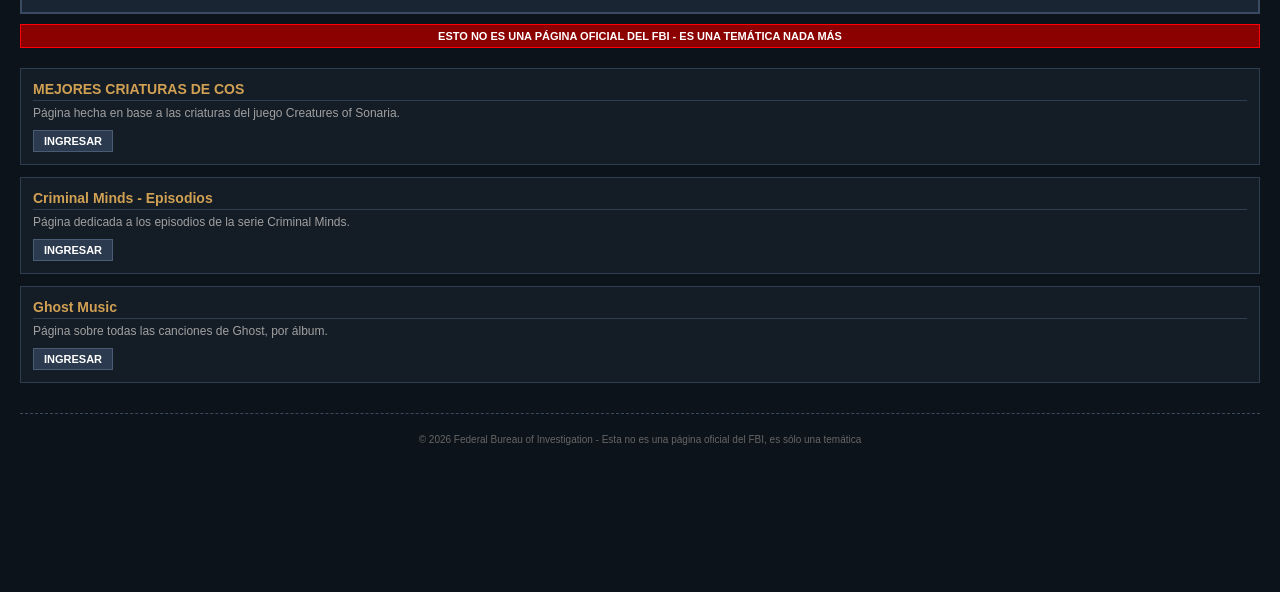
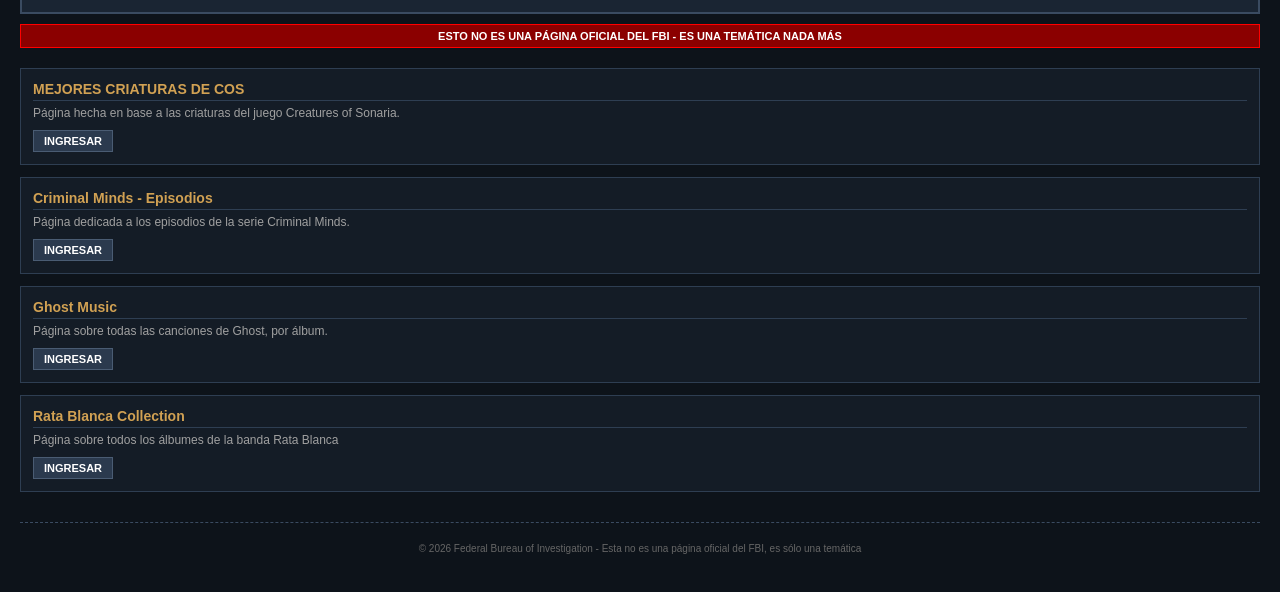
Before and after one commit to milocoparaescribir-droid/fbibau, a plain HTML site: page index.html in a window 1280 px wide. Shown: the part 148-740 px from the top of the page. Drawn offline with Linux system fonts and the light colour scheme.

Commit message:
Modify index.html with new content and links
Updated links for Ghost Music and added Rata Blanca Collection section.

```diff
--- a/index.html
+++ b/index.html
@@ -35,7 +35,13 @@
         <div class="menu-tarjeta">
             <h3>Ghost Music</h3>
             <p>Página sobre todas las canciones de Ghost, por álbum.</p>
-            <a href="" target="_blank">INGRESAR</a>
+            <a href="https://milocoparaescribir-droid.github.io/ghostmusic/" target="_blank">INGRESAR</a>
+        </div>
+
+        <div class="menu-tarjeta">
+            <h3>Rata Blanca Collection</h3>
+            <p>Página sobre todos los álbumes de la banda Rata Blanca</p>
+            <a href="https://milocoparaescribir-droid.github.io/ratablancacollection/" target="_blank">INGRESAR</a>
         </div>
 
     </div>
```
